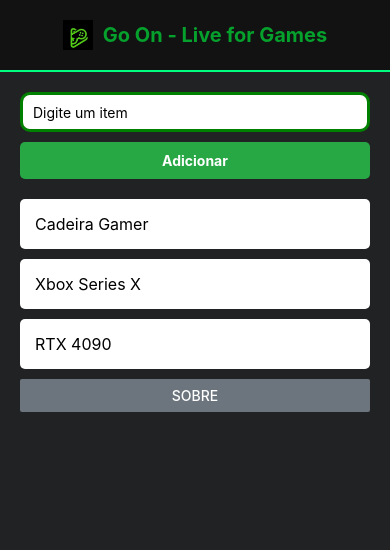
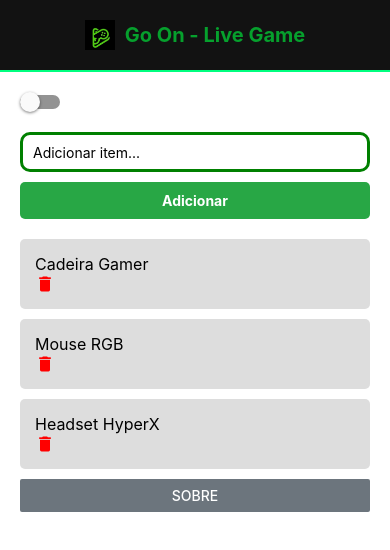
Before and after one commit to SunaUezuri/marcacaoDeConsultasMedicas, a React Native app: screen /Home in a window 390 px wide. Shown: the top 550 px of the page. Built offline with nearby package versions, Linux system fonts and the light colour scheme.

Commit message:
Adicionando ícones e criando a funcionalidade de modo dark e light

```diff
--- a/package.json
+++ b/package.json
@@ -17,6 +17,8 @@
     "@react-navigation/native-stack": "^7.2.1",
     "@react-navigation/stack": "^7.1.2",
     "expo": "~52.0.38",
+    "expo-av": "^15.0.2",
+    "expo-haptics": "^14.0.1",
     "expo-status-bar": "~2.0.1",
     "react": "18.3.1",
     "react-dom": "18.3.1",
--- a/src/screens/HomeScreen.tsx
+++ b/src/screens/HomeScreen.tsx
@@ -1,39 +1,51 @@
-import { useState } from "react"
+import { useState } from "react";
 import { AddButton, ButtonText, Container, Content, Input, ListItem, ListItemText } from "../styles/globalStyles";
 import { HeaderContainer, HeaderTitle } from "../components/Header";
-import { Alert, Button, FlatList, Image } from "react-native";
+import { Alert, Button, FlatList, Image, TouchableOpacity, Switch } from "react-native";
+import { MaterialIcons } from "@expo/vector-icons";
 
 const HomeScreen = () => {
-    const [text, setText] = useState('');
+  const [text, setText] = useState("");
   const [items, setItems] = useState([
-      { id: '1', text: 'Cadeira Gamer' },
-      { id: '2', text: 'Xbox Series X' },
-      { id: '3', text: 'RTX 4090' },
+    { id: "1", text: "Cadeira Gamer" },
+    { id: "2", text: "Mouse RGB" },
+    { id: "3", text: "Headset HyperX" },
   ]);
+  const [themeDark, setThemeDark] = useState(false);
 
   const addItem = () => {
     if (text.trim()) {
-        setItems([...items, { id: Date.now().toString(), text }]);
-        setText('');
+      const newItem = { id: Date.now().toString(), text };
+      setItems([...items, newItem]);
+      setText("");
     }
   };
 
+
+  const removeItem = (id: string) => {
+    setItems(items.filter((item) => item.id !== id));
+  };
+
   return (
-
-        <Container>
+    <Container style={{ backgroundColor: themeDark ? "#121212" : "#FFFFFF" }}>
       <HeaderContainer>
         <Image
-              source={require('../../assets/favicon.png')}
+          source={require("../../assets/favicon.png")}
           style={{ width: 30, height: 30, marginRight: 10 }}
         />
-            <HeaderTitle>Go On - Live for Games</HeaderTitle>
+        <HeaderTitle>Go On - Live Game</HeaderTitle>
       </HeaderContainer>
 
       <Content>
+        <Switch
+          value={themeDark}
+          onValueChange={() => setThemeDark(!themeDark)}
+          style={{ marginBottom: 20 }}
+        />
         <Input
-              placeholder="Digite um item"
+          placeholder="Adicionar item..."
+          value={text}
           onChangeText={setText}
-              value={text}
         />
 
         <AddButton onPress={addItem}>
@@ -44,8 +56,15 @@
           data={items}
           keyExtractor={(item) => item.id}
           renderItem={({ item }) => (
-                <ListItem>
-                  <ListItemText>{item.text}</ListItemText>
+            <ListItem style={{ backgroundColor: themeDark ? "#333" : "#ddd" }}>
+              <TouchableOpacity>
+                <ListItemText>
+                  {item.text}
+                </ListItemText>
+              </TouchableOpacity>
+              <TouchableOpacity onPress={() => removeItem(item.id)}>
+                <MaterialIcons name="delete" size={20} color="red" />
+              </TouchableOpacity>
             </ListItem>
           )}
         />
@@ -56,9 +75,8 @@
             color="#6c757d"
           />
       </Content>
+
     </Container>
-
-
   );
 };
 
```
Also changed, not shown: 1 other file (tests, documents, lock files or other folders). Lines whose indentation alone changed are shown as unchanged.
